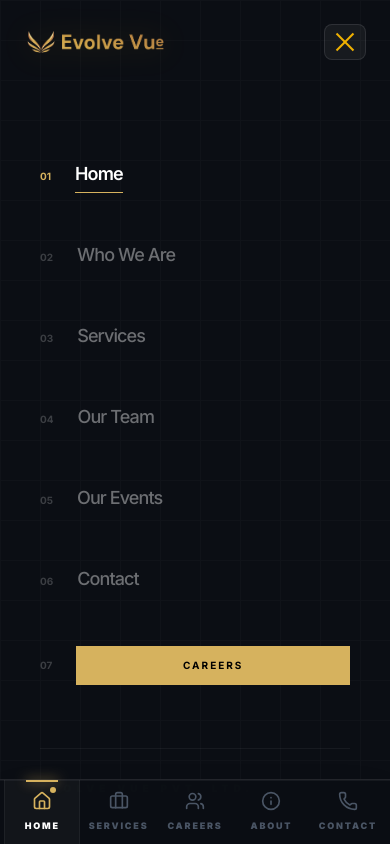
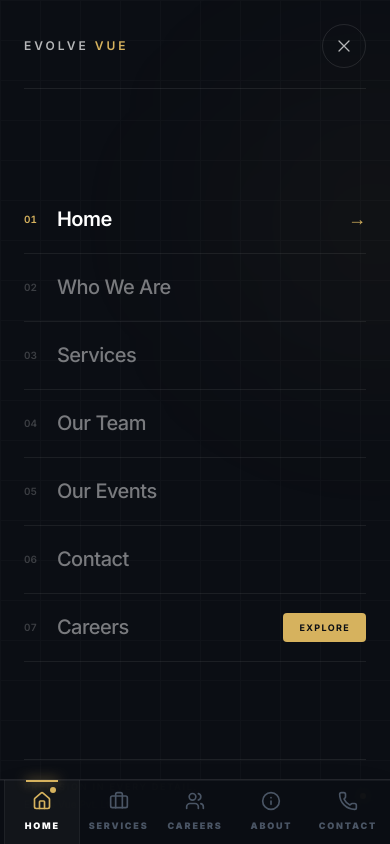
Before and after one commit to suyan-python/EvolveVue, a React (Vite) app in the folder client/: page / in a window 390 px wide. Both pictures are taken after a click on the button "Toggle Menu". Shown: the top 844 px of the page. Built offline with nearby package versions, Linux system fonts and the light colour scheme.

Commit message:
navbar changes for mobile view

```diff
--- a/client/src/constant/Navbar.jsx
+++ b/client/src/constant/Navbar.jsx
@@ -24,6 +24,23 @@ function Navbar() {
   const toggleMenu = () => {
     setIsMenuOpen(!isMenuOpen);
   };
+  useEffect(() => {
+    if (!isMenuOpen) return;
+
+    const handleKeyDown = (event) => {
+      if (event.key === "Escape") {
+        toggleMenu(false);
+      }
+    };
+
+    document.body.style.overflow = "hidden";
+    window.addEventListener("keydown", handleKeyDown);
+
+    return () => {
+      document.body.style.overflow = "";
+      window.removeEventListener("keydown", handleKeyDown);
+    };
+  }, [isMenuOpen]);
 
   const navLinks = [
     { to: "/", label: "Home" },
@@ -137,75 +154,129 @@ function Navbar() {
         </div>
       </nav>
 
-      {/* Mobile Menu Overlay - Full Screen Dark Tech Vibe */}
+      {/* Mobile Menu Overlay */}
       <div
-        className={`fixed inset-0 z-30 bg-[#0b0e14] transition-all duration-700 ease-in-out ${
+        aria-hidden={!isMenuOpen}
+        inert={!isMenuOpen}
+        className={`fixed inset-0 z-50 bg-[#0b0e14] transition-all duration-500 ease-[cubic-bezier(0.22,1,0.36,1)] md:hidden ${
           isMenuOpen
-            ? "translate-x-0 opacity-100"
-            : "translate-x-full opacity-0"
-        } md:hidden`}
+            ? "visible translate-x-0 opacity-100"
+            : "invisible translate-x-full opacity-0"
+        }`}
       >
-        {/* Reusable Grid Pattern from index.css */}
-        <div className="bg-grid-pattern opacity-[0.03]"></div>
+        {/* Background Grid */}
+        <div className="bg-grid-pattern pointer-events-none absolute inset-0 opacity-[0.035]" />
 
-        {/* --- MAIN DIRECTORY --- */}
-        <div className="flex flex-col justify-center h-full px-10 relative z-10">
-          <div className="flex flex-col gap-12">
+        {/* Subtle Gold Glow */}
+        <div className="pointer-events-none absolute -right-32 top-20 h-72 w-72 rounded-full bg-[#d6b25e]/[0.04] blur-[100px]" />
+
+        <div className="relative z-10 flex min-h-dvh flex-col px-6 pb-8 pt-[max(1.5rem,env(safe-area-inset-top))] sm:px-10">
+          {/* Header */}
+          <div className="flex items-center justify-between border-b border-white/[0.08] pb-5">
+            <span className="text-xs font-semibold uppercase tracking-[0.25em] text-white/70">
+              Evolve <span className="text-[#d6b25e]">Vue</span>
+            </span>
+
+            <button
+              type="button"
+              onClick={() => toggleMenu(false)}
+              aria-label="Close navigation menu"
+              className="flex h-11 w-11 items-center justify-center rounded-full border border-white/10 text-white/70 transition-all hover:border-[#d6b25e]/40 hover:text-[#d6b25e] active:scale-95"
+            >
+              <svg
+                xmlns="http://www.w3.org/2000/svg"
+                width="20"
+                height="20"
+                viewBox="0 0 24 24"
+                fill="none"
+                stroke="currentColor"
+                strokeWidth="1.5"
+                strokeLinecap="round"
+              >
+                <path d="M18 6 6 18M6 6l12 12" />
+              </svg>
+            </button>
+          </div>
+
+          {/* Navigation */}
+          <div className="flex flex-1 flex-col justify-center ">
+            <nav aria-label="Mobile navigation">
+              <div className="flex flex-col">
                 {navLinks.map((link, index) => (
                   <NavLink
-                key={index}
+                    key={link.to}
                     to={link.to}
                     onClick={() => toggleMenu(false)}
-                className="group flex items-center gap-6"
                     end={!link.isButton}
+                    className={({ isActive }) =>
+                      `group flex min-h-[68px] items-center justify-between border-b border-white/[0.07] py-4 transition-all duration-300 ${
+                        isActive
+                          ? "text-white"
+                          : "text-white/45 hover:text-white"
+                      }`
+                    }
                   >
                     {({ isActive }) => (
                       <>
-                    {/* Indexing */}
+                        <div className="flex items-center gap-5 sm:gap-7">
                           <span
-                      className={`text-[10px] font-bold ${isActive ? "text-[#d6b25e]" : "text-white/20"}`}
+                            className={`text-[10px] font-semibold tabular-nums transition-colors ${
+                              isActive
+                                ? "text-[#d6b25e]"
+                                : "text-white/20 group-hover:text-[#d6b25e]/70"
+                            }`}
                           >
-                      0{index + 1}
+                            {String(index + 1).padStart(2, "0")}
                           </span>
 
-                    {link.isButton ? (
-                      <button className="w-full py-3 bg-[#d6b25e] text-black font-bold text-[10px] uppercase tracking-[0.2em] active:scale-95 transition-all">
-                        {link.label}
-                      </button>
-                    ) : (
-                      <div className="flex flex-col">
                           <span
-                          className={`text-lg tracking-tighter transition-all ${
+                            className={`text-xl tracking-tight transition-all duration-300 sm:text-2xl ${
                               isActive
-                              ? "text-white font-semibold"
-                              : "text-white/40 font-medium group-hover:text-white"
+                                ? "font-semibold"
+                                : "font-medium group-hover:translate-x-1"
                             }`}
                           >
                             {link.label}
                           </span>
-                        {/* Active Indicator Line */}
-                        <div
-                          className={`h-[1px] transition-all duration-700 mt-1 ${
+                        </div>
+
+                        {link.isButton ? (
+                          <span className="rounded-sm bg-[#d6b25e] px-4 py-2 text-[9px] font-bold uppercase tracking-[0.15em] text-[#0b0e14] transition-all group-hover:bg-[#e5c778]">
+                            Explore
+                          </span>
+                        ) : (
+                          <span
+                            className={`text-lg transition-all duration-300 ${
                               isActive
-                              ? "w-full bg-[#d6b25e]"
-                              : "w-0 bg-white/10 group-hover:w-12"
+                                ? "translate-x-0 text-[#d6b25e] opacity-100"
+                                : "-translate-x-2 text-white/20 opacity-0 group-hover:translate-x-0 group-hover:opacity-100"
                             }`}
-                        />
-                      </div>
+                          >
+                            →
+                          </span>
                         )}
                       </>
                     )}
                   </NavLink>
                 ))}
               </div>
+            </nav>
           </div>
 
-        {/* --- FOOTER: Branding Only --- */}
-        <div className="absolute bottom-12 w-full px-10">
-          <div className="pt-8 border-t border-white/5">
-            <p className="text-[10px] font-black text-gray-700 uppercase tracking-[0.5em]">
+          {/* Footer */}
+          <div className="border-t border-white/[0.08] pt-5">
+            <div className="flex items-center justify-between gap-4">
+              <div>
+                <p className="text-[9px] font-medium uppercase tracking-[0.2em] text-white/30">
+                  Precision in every detail.
+                </p>
+                <p className="mt-1 text-[10px] text-white/20">
                   Evolve Vue Pvt. Ltd.
                 </p>
+              </div>
+
+              <span className="h-1.5 w-1.5 rounded-full bg-[#d6b25e] shadow-[0_0_10px_#d6b25e]" />
+            </div>
           </div>
         </div>
       </div>
```
Lines whose indentation alone changed are shown as unchanged.
